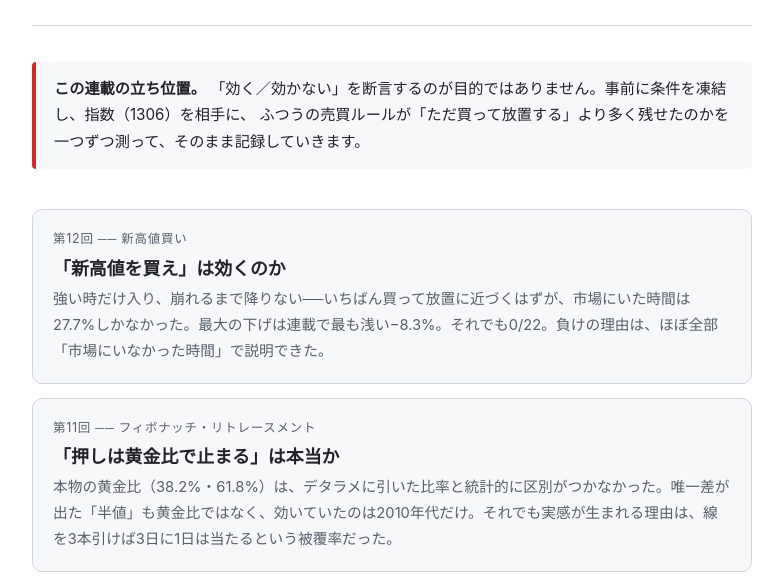
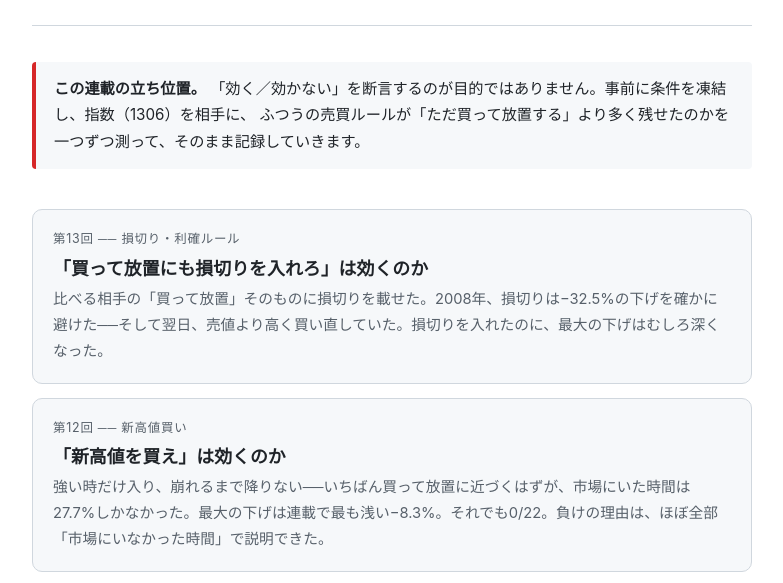
Before and after one commit to koujunmai/market-phenomena, a plain HTML site: page index.html in a window 1280 px wide. Shown: the part 203-786 px from the top of the page, without its empty margins (248-1031 px from the left). Drawn offline with Linux system fonts and the light colour scheme.

Commit message:
公開: 市場現象研究 第13回（損切り・利確ルール）＋目次カード・注記を第14回へ
Co-Authored-By: Claude Opus 5.5 <noreply@anthropic.com>

```diff
--- a/index.html
+++ b/index.html
@@ -65,6 +65,11 @@ footer a{color:var(--link)}
   </div>
 
   <ol class="toc">
+    <li><a href="13-stop-take.html">
+      <p class="ep">第13回 ── 損切り・利確ルール</p>
+      <p class="title">「買って放置にも損切りを入れろ」は効くのか</p>
+      <p class="sub">比べる相手の「買って放置」そのものに損切りを載せた。2008年、損切りは−32.5%の下げを確かに避けた──そして翌日、売値より高く買い直していた。損切りを入れたのに、最大の下げはむしろ深くなった。</p>
+    </a></li>
     <li><a href="12-new-high.html">
       <p class="ep">第12回 ── 新高値買い</p>
       <p class="title">「新高値を買え」は効くのか</p>
@@ -132,7 +137,7 @@ footer a{color:var(--link)}
     </a></li>
   </ol>
 
-  <p class="upcoming">第13回は順次公開します。</p>
+  <p class="upcoming">第14回は順次公開します。</p>
 
   <footer>
     検証は事前登録（計算前に凍結）→ 計算 → 結果 の順で行っています。特定の個人・サイトを名指しする意図はなく、
```
